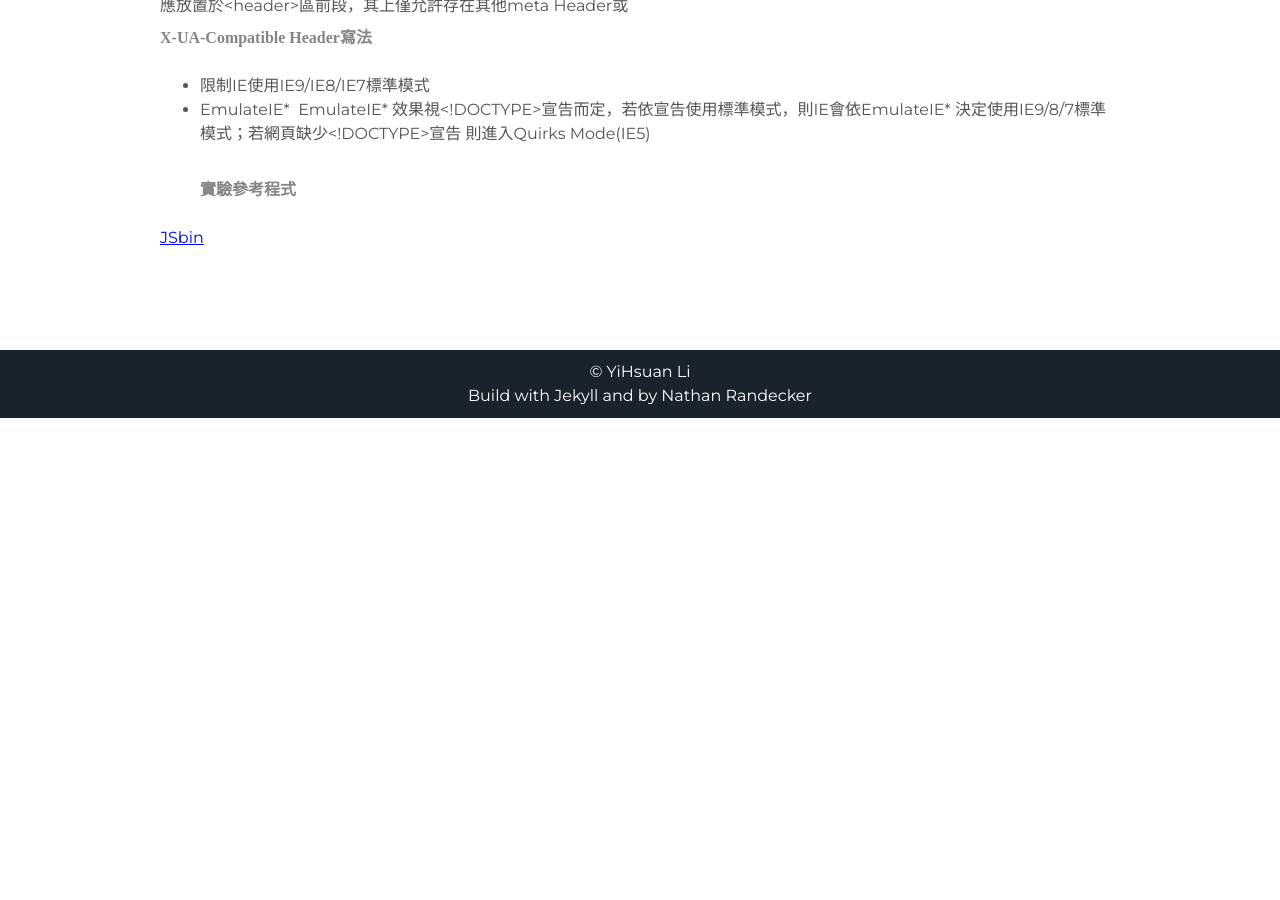
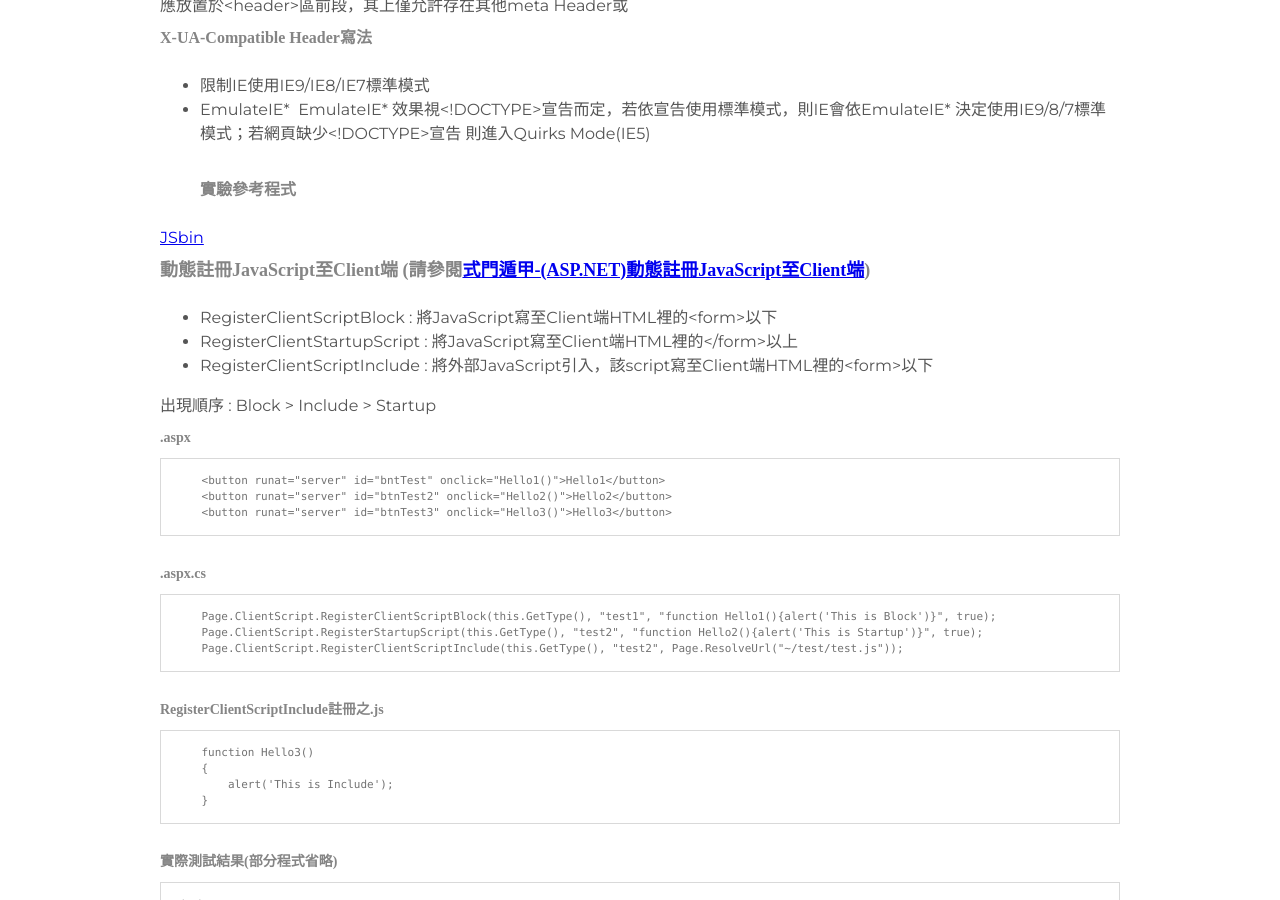
Before and after one commit to YiHsuanLi0113/YiHsuanLi0113.github.io, a Jekyll site: the page built from index.md, in a window 1280 px wide and 900 px high, scrolled down 11053 px. Built offline with Jekyll 4.4.1, drawn with Linux system fonts in a browser that asks for light colours; our own code applies the rules of GitHub Pages for plain Markdown files; before the commit the page ends 11471 px from its top, so only the background shows below that; some of the changed text lies outside the part shown.

Commit message:
新增 動態註冊JavaScript

````diff
--- a/index.md
+++ b/index.md
@@ -574,3 +574,65 @@ class Program
 #### 實驗參考程式
 
 [JSbin](http://jsbin.com/ozejuk/1/edit?html,output)
+
+
+
+
+### 動態註冊JavaScript至Client端 (請參閱[式門遁甲-(ASP.NET)動態註冊JavaScript至Client端](http://welkingunther.pixnet.net/blog/post/27831277-%28asp.net%29%E5%8B%95%E6%85%8B%E8%A8%BB%E5%86%8Ajavascript%E8%87%B3client%E7%AB%AF))
+
+* RegisterClientScriptBlock : 將JavaScript寫至Client端HTML裡的<form>以下
+* RegisterClientStartupScript : 將JavaScript寫至Client端HTML裡的</form>以上
+* RegisterClientScriptInclude : 將外部JavaScript引入，該script寫至Client端HTML裡的<form>以下
+
+出現順序 : Block > Include > Startup
+
+##### .aspx
+```csharp
+    <button runat="server" id="bntTest" onclick="Hello1()">Hello1</button>
+    <button runat="server" id="btnTest2" onclick="Hello2()">Hello2</button>
+    <button runat="server" id="btnTest3" onclick="Hello3()">Hello3</button>
+```
+
+##### .aspx.cs
+```csharp
+    Page.ClientScript.RegisterClientScriptBlock(this.GetType(), "test1", "function Hello1(){alert('This is Block')}", true);
+    Page.ClientScript.RegisterStartupScript(this.GetType(), "test2", "function Hello2(){alert('This is Startup')}", true);
+    Page.ClientScript.RegisterClientScriptInclude(this.GetType(), "test2", Page.ResolveUrl("~/test/test.js"));
+```
+
+##### RegisterClientScriptInclude註冊之.js
+```javascript
+    function Hello3()
+    {
+        alert('This is Include');
+    }
+```
+
+##### 實際測試結果(部分程式省略)
+```csharp
+<body>
+    <form method="post" action="./" id="ctl01">
+<script type="text/javascript">
+//<![CDATA[
+function Hello1(){alert('This is Block')}//]]>
+</script>
+
+<script src="/test/test.js" type="text/javascript"></script>
+
+        <div class="container body-content">
+
+
+    <button id="MainContent_bntTest" onclick="Hello1()">Hello1</button>
+    <button id="MainContent_btnTest2" onclick="Hello2()">Hello2</button>
+    <button id="MainContent_btnTest3" onclick="Hello3()">Hello3</button>
+
+
+        </div>
+
+
+<script type="text/javascript">
+//<![CDATA[
+function Hello2(){alert('This is Startup')}//]]>
+</script>
+</form>
+```
````
Also changed, not shown: other parts of index.md (+1 -1 lines).
